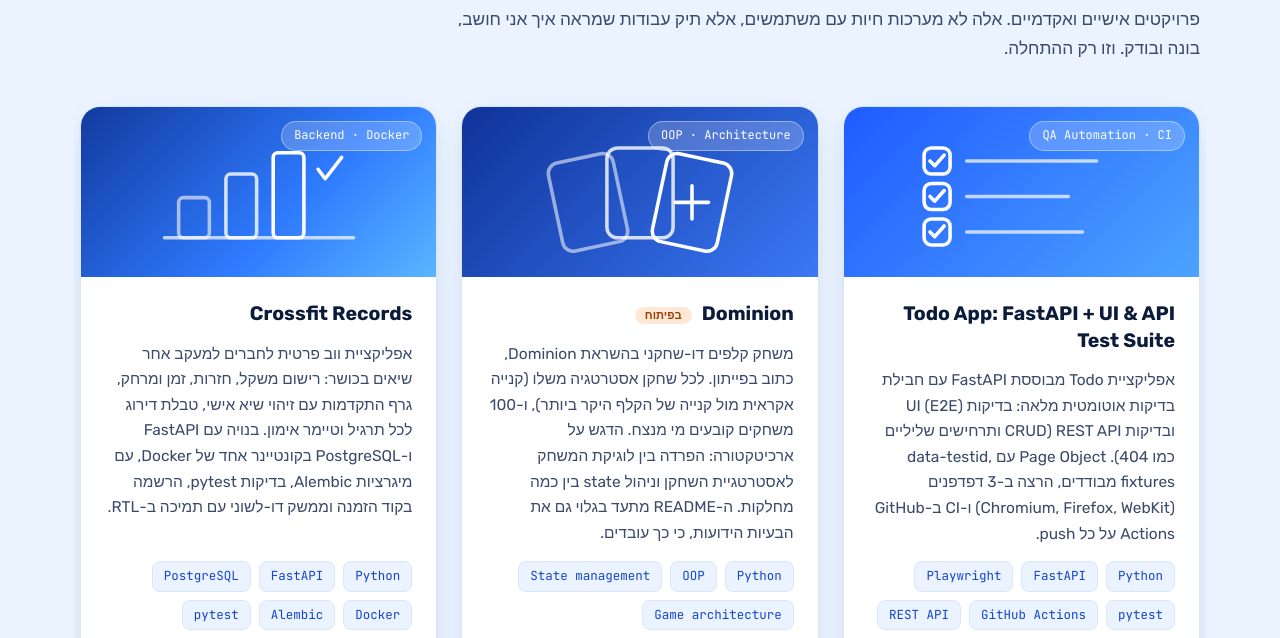
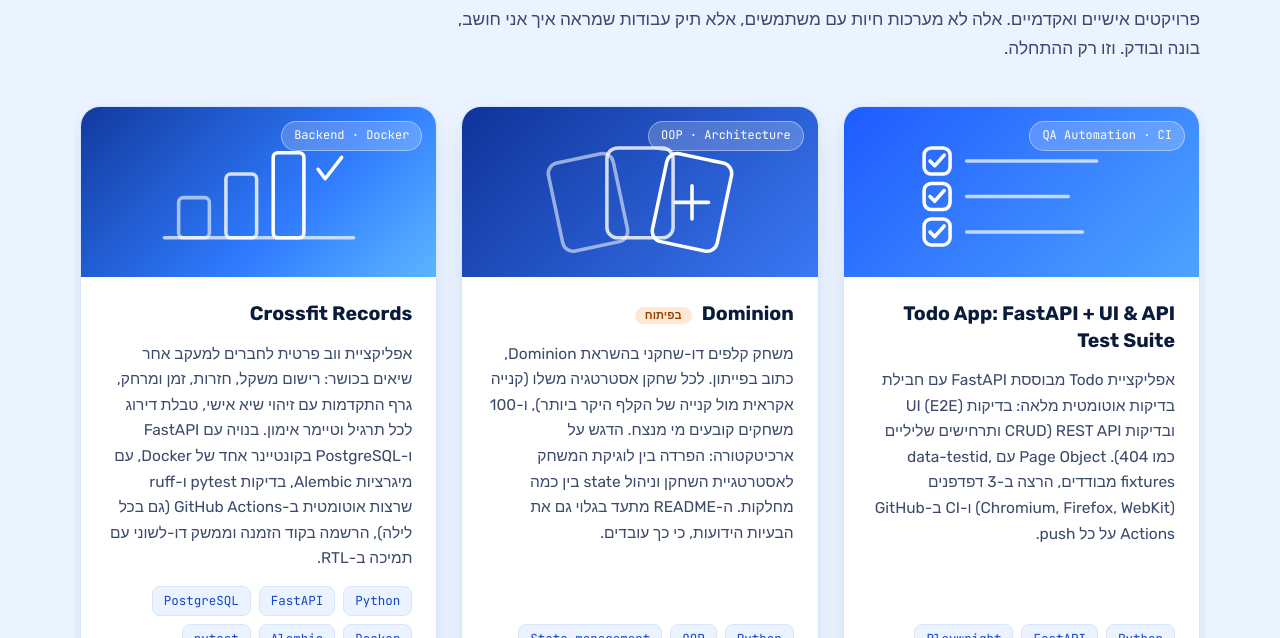
Before and after one commit to Avivlevi01/Avivlevi01.github.io, a plain HTML site: page index.html in a window 1280 px wide. Shown: the part 2601-3239 px from the top of the page. Drawn offline with Linux system fonts and the light colour scheme; animation ran at ten frames a second.

Commit message:
Crossfit Records: mention CI (ruff, pytest, nightly GitHub Actions) on card and resume
Co-Authored-By: Claude Sonnet 5.5 <noreply@anthropic.com>
Claude-Session: https://claude.ai/code/session_01989U8CTQEjQXCWnVjt1S9n

```diff
--- a/index.html
+++ b/index.html
@@ -247,8 +247,8 @@
         </div>
         <div class="card-body">
           <h3>Crossfit Records</h3>
-          <p data-i18n="p4.d">אפליקציית ווב פרטית לחברים למעקב אחר שיאים בכושר: רישום משקל, חזרות, זמן ומרחק, גרף התקדמות עם זיהוי שיא אישי, טבלת דירוג לכל תרגיל וטיימר אימון. בנויה עם <bdi>FastAPI</bdi> ו-<bdi>PostgreSQL</bdi> בקונטיינר אחד של <bdi>Docker</bdi>, עם מיגרציות <bdi>Alembic</bdi>, בדיקות <bdi>pytest</bdi>, הרשמה בקוד הזמנה וממשק דו-לשוני עם תמיכה ב-RTL.</p>
-          <ul class="tags"><li>Python</li><li>FastAPI</li><li>PostgreSQL</li><li>Docker</li><li>Alembic</li><li>pytest</li></ul>
+          <p data-i18n="p4.d">אפליקציית ווב פרטית לחברים למעקב אחר שיאים בכושר: רישום משקל, חזרות, זמן ומרחק, גרף התקדמות עם זיהוי שיא אישי, טבלת דירוג לכל תרגיל וטיימר אימון. בנויה עם <bdi>FastAPI</bdi> ו-<bdi>PostgreSQL</bdi> בקונטיינר אחד של <bdi>Docker</bdi>, עם מיגרציות <bdi>Alembic</bdi>, בדיקות <bdi>pytest</bdi> ו-<bdi>ruff</bdi> שרצות אוטומטית ב-<bdi>GitHub Actions</bdi> (גם בכל לילה), הרשמה בקוד הזמנה וממשק דו-לשוני עם תמיכה ב-RTL.</p>
+          <ul class="tags"><li>Python</li><li>FastAPI</li><li>PostgreSQL</li><li>Docker</li><li>Alembic</li><li>pytest</li><li>GitHub Actions</li></ul>
           <a class="link" href="https://github.com/Avivlevi01/crossfit-records" target="_blank" rel="noopener"><span data-i18n="p.code">צפייה בקוד ב-GitHub</span><svg class="ic"><use href="#i-arrow"/></svg></a>
         </div>
       </article>
--- a/script.js
+++ b/script.js
@@ -56,7 +56,7 @@
     'p.code': 'View code on GitHub',
     'p2.wip': 'In progress',
     'p2.d': 'A two-player card game inspired by Dominion, written in Python. Each player has its own strategy (random buying versus buying the most expensive card), and 100 games decide the winner. The focus is architecture: separating game logic from player strategy and managing state across multiple classes. The README openly documents the known issues too, because that’s how real engineering works.',
-    'p4.d': 'A private web app for friends to track fitness personal records: log weight, reps, time and distance, see a progress chart that flags new personal bests, a per-exercise leaderboard and a workout timer. Built with FastAPI and PostgreSQL in a single Docker container, with Alembic migrations, pytest tests, invite-code registration and a bilingual UI with RTL support.',
+    'p4.d': 'A private web app for friends to track fitness personal records: log weight, reps, time and distance, see a progress chart that flags new personal bests, a per-exercise leaderboard and a workout timer. Built with FastAPI and PostgreSQL in a single Docker container, with Alembic migrations, pytest and ruff checks that run automatically in GitHub Actions (including nightly), invite-code registration and a bilingual UI with RTL support.',
     'p3.d': 'Final project for a machine learning course at the University of Innsbruck (Erasmus+), built together with a classmate. A comparison of a CNN and logistic regression for classifying sign language into 36 classes.',
     'p3.priv': 'Code is private for academic integrity',
     'more.t': 'More from my notebook',
```
Also changed, not shown: 1 other file.
